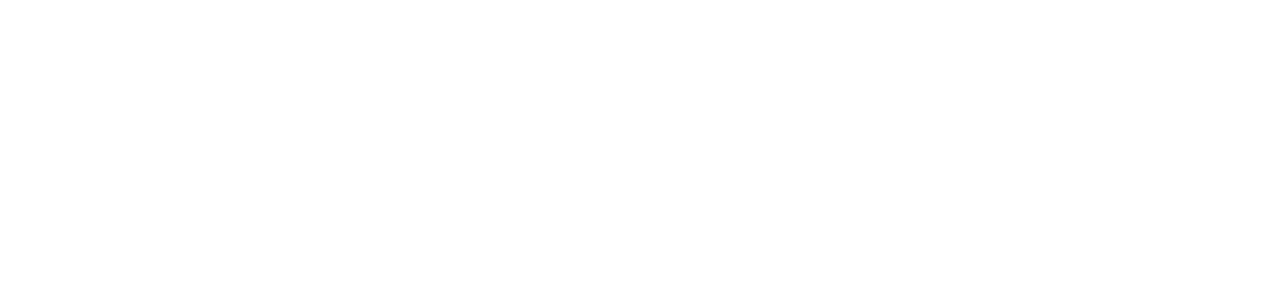
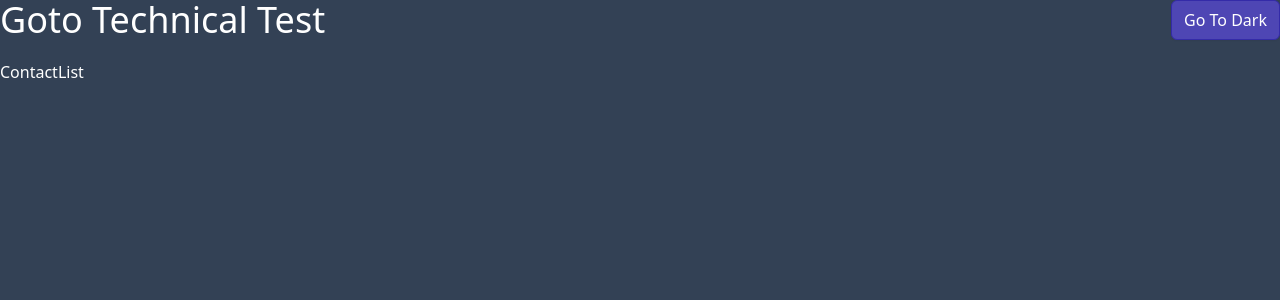
Before and after one commit to ilse31/test-repo, a React app: page /phonebook in a window 1280 px wide. Before the commit this address had no page. Shown: the top 300 px of the page. Built offline with nearby package versions, Linux system fonts and the light colour scheme; no server answers.

Commit message:
Done in Get Data

```diff
--- a/package.json
+++ b/package.json
@@ -81,12 +81,16 @@
     "workbox-webpack-plugin": "^7.0.0"
   },
   "dependencies": {
+    "@apollo/client": "^3.8.5",
+    "@emotion/react": "^11.11.1",
+    "@emotion/styled": "^11.11.0",
     "@types/react-router-dom": "^5.3.3",
     "axios": "^1.4.0",
     "clsx": "^1.2.1",
     "css-minimizer-webpack-plugin": "^5.0.0",
     "dotenv": "^16.0.3",
     "formik": "^2.4.2",
+    "graphql": "^16.8.1",
     "jest-environment-jsdom": "^29.5.0",
     "react": "^18.2.0",
     "react-dom": "^18.2.0",
--- a/src/components/Button/Button.tsx
+++ b/src/components/Button/Button.tsx
@@ -29,6 +29,7 @@ type ButtonProps = {
   leftIconClassName?: string;
   rightIconClassName?: string;
 } & React.ComponentPropsWithRef<"button">;
+
 
 const Button = React.forwardRef<HTMLButtonElement, ButtonProps>(
   (
--- /dev/null
+++ b/src/graphql/Query/getData.ts
@@ -0,0 +1,27 @@
+import { gql } from "@apollo/client";
+const getData = gql`
+  query GetContactList(
+    $distinct_on: [contact_select_column!]
+    $limit: Int
+    $offset: Int
+    $order_by: [contact_order_by!]
+    $where: contact_bool_exp
+  ) {
+    contact(
+      distinct_on: $distinct_on
+      limit: $limit
+      offset: $offset
+      order_by: $order_by
+      where: $where
+    ) {
+      created_at
+      first_name
+      id
+      last_name
+      phones {
+        number
+      }
+    }
+  }
+`;
+export { getData };
--- a/src/index.tsx
+++ b/src/index.tsx
@@ -6,15 +6,19 @@ import { registerServiceWorker } from "./registerServiceWorker";
 import { BrowserRouter } from "react-router-dom";
 import { SWRConfig } from "swr";
 import LoadingSpiner from "./components/Loading/LoadingSpiner";
+import { ApolloProvider } from "@apollo/client";
+import client from "./services/Apollo";
 const root = createRoot(document.getElementById("root") as HTMLElement);
 console.log("root", process.env.NODE_ENV);
 root.render(
   // <SWRConfig>
-  <BrowserRouter>
-    <React.Suspense fallback={<LoadingSpiner />}>
-      <App />
-    </React.Suspense>
-  </BrowserRouter>
+  <ApolloProvider client={client}>
+    <BrowserRouter>
+      <React.Suspense fallback={<LoadingSpiner />}>
+        <App />
+      </React.Suspense>
+    </BrowserRouter>
+  </ApolloProvider>
   // </SWRConfig>
 );
 registerServiceWorker();
--- /dev/null
+++ b/src/layouts/PhonebookList.tsx
@@ -0,0 +1,36 @@
+import React from "react";
+import { Outlet } from "react-router-dom";
+import Button from "src/components/Button/Button";
+import changeTheme from "src/helpers/darkMode";
+import { setLocalStorage } from "src/helpers/localstorage";
+
+type Props = {};
+
+const PhonebookList = (props: Props) => {
+  const [darkMode, setDarkMode] = React.useState("dark");
+
+  const handleDarkMode = () => {
+    darkMode === "light" ? setDarkMode("dark") : setDarkMode("light");
+  };
+
+  React.useEffect(() => {
+    setLocalStorage("darkMode", darkMode);
+    changeTheme();
+  }, [darkMode]);
+
+  return (
+    <div className='bg-white dark:bg-slate-700 min-h-screen w-full'>
+      <div className='max-w-7xl   mx-auto'>
+        <div className='flex justify-between mb-5 items-center'>
+          <h1 className='dark:text-white'>Goto Technical Test</h1>
+          <Button onClick={handleDarkMode}>Go to {darkMode}</Button>
+        </div>
+        <div className='w-full h-full'>
+          <Outlet />
+        </div>
+      </div>
+    </div>
+  );
+};
+
+export default PhonebookList;
--- a/src/pages/app/Home.tsx
+++ b/src/pages/app/Home.tsx
@@ -8,7 +8,7 @@ const Home = (props: Props) => {
     <div className='App'>
       <header className='App-header'>
         <p className='animate-typing overflow-hidden whitespace-nowrap border-r-4 border-r-white pr-5 text-5xl text-white font-bold'>
-          React Typescript Template Webpack
+          Goto Technical Test
         </p>
         <span className='flex gap-3'>
           <a
@@ -30,8 +30,13 @@ const Home = (props: Props) => {
           </a>
         </span>
         <div className='flex flex-col'>
-          <Link className='underline' to='/design-system'>Design System</Link>
-          <a className='underline' href='https://github.com/ilse31/react-scratch-boilerplate'>
+          <Link className='underline' to='/phonebook'>
+            Go to Apps
+          </Link>
+          <a
+            className='underline'
+            href='https://github.com/ilse31/react-scratch-boilerplate'
+          >
             See Repos
           </a>
         </div>
--- /dev/null
+++ b/src/pages/views/ContactList.tsx
@@ -0,0 +1,18 @@
+import { useQuery } from "@apollo/client";
+import React from "react";
+import { getData } from "src/graphql/Query/getData";
+
+type Props = {};
+
+const ContactList = (props: Props) => {
+  const {
+    data: allData,
+    loading: loadingAllData,
+    error: errorAllData,
+  } = useQuery(getData);
+
+  console.log("alldata", allData);
+  return <div className='dark:text-white'>ContactList</div>;
+};
+
+export default ContactList;
--- a/src/routes/index.tsx
+++ b/src/routes/index.tsx
@@ -1,5 +1,7 @@
 import * as React from "react";
 import { Route, Routes } from "react-router-dom";
+import PhonebookList from "src/layouts/PhonebookList";
+import ContactList from "src/pages/views/ContactList";
 
 const Home = React.lazy(() => import("../pages/app/Home"));
 const HomeDesignSystem = React.lazy(
@@ -15,14 +17,19 @@ type Props = {};
 const Routed = (props: Props) => {
   return (
     <Routes>
-      <Route path="/" element={<Home />} />
+      <Route path='/' element={<Home />} />
       <Route element={<DesignSystem />}>
-        <Route path="/design-system">
+        <Route path='/design-system'>
           <Route index element={<HomeDesignSystem />} />
-          <Route path="buttons" element={<ButtonsPages />} />
-          <Route path="form" element={<FormPages />} />
-          <Route path="alerts" element={<AlertPages />} />
-          <Route path="modals" element={<ModalPages />} />
+          <Route path='buttons' element={<ButtonsPages />} />
+          <Route path='form' element={<FormPages />} />
+          <Route path='alerts' element={<AlertPages />} />
+          <Route path='modals' element={<ModalPages />} />
+        </Route>
+      </Route>
+      <Route element={<PhonebookList />}>
+        <Route path='/phonebook'>
+          <Route index element={<ContactList />} />
         </Route>
       </Route>
     </Routes>
--- /dev/null
+++ b/src/services/Apollo.ts
@@ -0,0 +1,16 @@
+import {
+  ApolloClient,
+  InMemoryCache,
+  ApolloProvider,
+  gql,
+} from "@apollo/client";
+
+const client = new ApolloClient({
+  uri: "https://wpe-hiring.tokopedia.net/graphql",
+  cache: new InMemoryCache(),
+  headers: {
+    "Content-Type": "application/json",
+  },
+});
+
+export default client;
```
Also changed, not shown: 1 other file (tests, documents, lock files or other folders).
